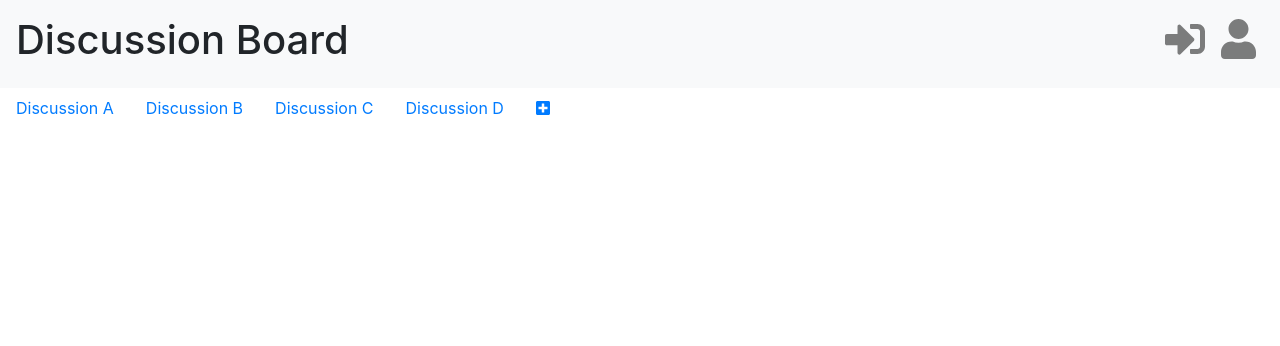
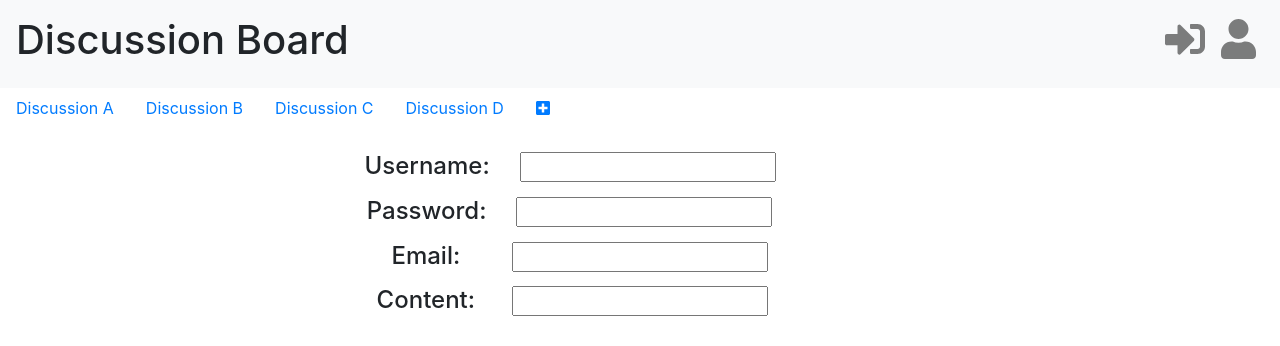
Before and after one commit to hbuck95/discussion-board-frontend-react, a React (Create React App) app: page / in a window 1280 px wide. Shown: the top 346 px of the page. Built offline with nearby package versions, Linux system fonts and the light colour scheme.

Commit message:
Removed redundant imports

```diff
--- a/src/App.js
+++ b/src/App.js
@@ -1,18 +1,16 @@
 import React from 'react';
-import logo from './logo.svg';
 import './App.css';
 
 import Header from './components/Header';
 import DiscussionBar from './components/DiscussionBar';
-
-import { library } from "@fortawesome/fontawesome-svg-core";
-import { FontAwesomeIcon } from "@fortawesome/react-fontawesome";
+import PostPane from './components/PostPane'
 
 function App() {
   return (
     <div className="App">
         <Header/>
         <DiscussionBar/>
+        <PostPane/>
 
     </div>
   );
```
